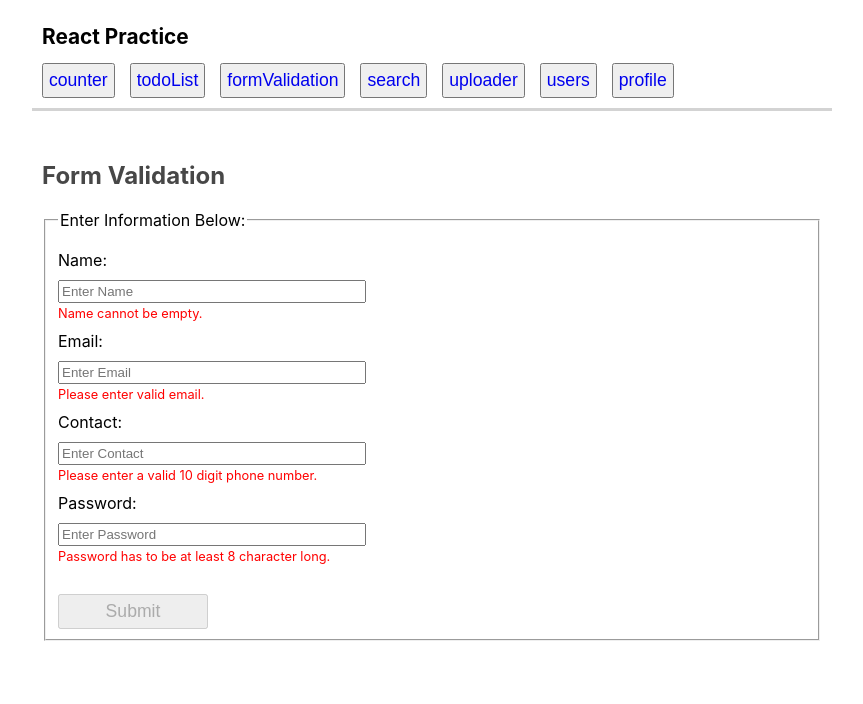
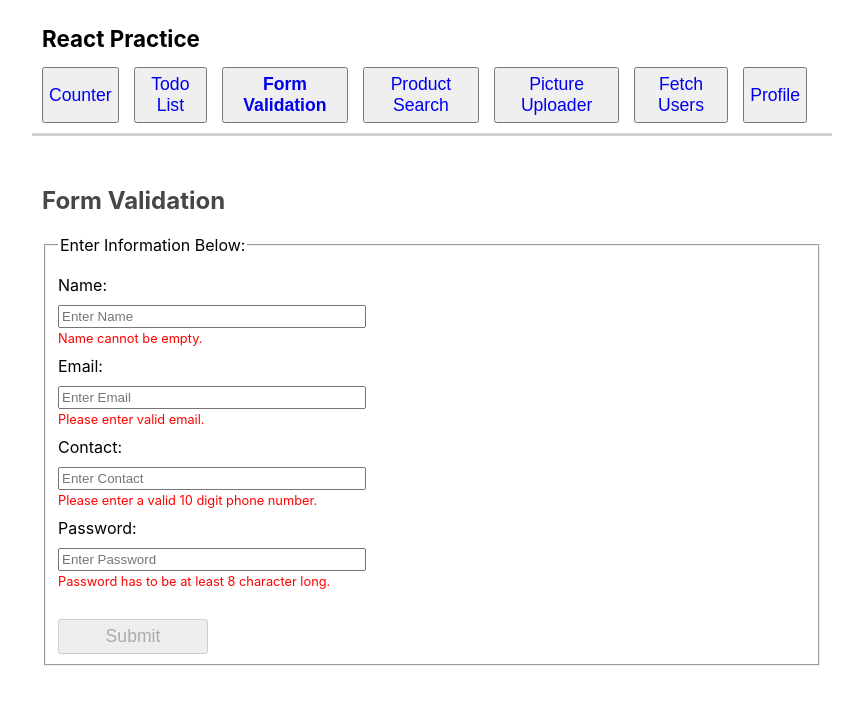
Before and after one commit to w314/ReactPractice, a React (Create React App) app in the folder react-practice-front/: page /formValidation in a window 1280 px wide. Shown: the top 704 px of the page, without its empty margins (208-1071 px from the left). Built offline with nearby package versions, Linux system fonts and the light colour scheme.

Commit message:
factor: Use regex for email validation

```diff
--- a/react-practice-front/src/Components/FormValidation/FormValidation.tsx
+++ b/react-practice-front/src/Components/FormValidation/FormValidation.tsx
@@ -20,10 +20,8 @@ const FormValidation: React.FC = () => {
 
 
     const validEmail = () => {
-        if(email.length < 7) return false
-        if(email.indexOf('@') == -1) return false
-        if(email.indexOf('.') == -1) return false
-        return true;
+        const regex = /^[a-zA-Z0-9._-]+@[a-zA-Z.-]+\.[a-zA-Z]{2,3}$/
+        return regex.test(email)
     }
 
     const handleEmailChange = (event: React.ChangeEvent<HTMLInputElement>) => {
--- a/react-practice-front/src/Components/Layout/Layout.css
+++ b/react-practice-front/src/Components/Layout/Layout.css
@@ -10,6 +10,6 @@ main {
 }
 
 .page-title {
-    font-size: 1.3em;
+    font-size: 1.4em;
     /* text-align: center; */
 }
--- a/react-practice-front/src/Components/Navbar/Nabvar.css
+++ b/react-practice-front/src/Components/Navbar/Nabvar.css
@@ -7,3 +7,7 @@
 .link {
     text-decoration: none;
 }
+
+.active {
+    font-weight: 800;
+}
--- a/react-practice-front/src/Components/Navbar/Navbar.tsx
+++ b/react-practice-front/src/Components/Navbar/Navbar.tsx
@@ -2,16 +2,22 @@ import React from "react";
 import { NavLink } from 'react-router-dom'
 import './Nabvar.css'
 
+type linkType = {
+    id: number,
+    path: string,
+    name: string
+}
+
 const NavItem: React.FC<{
-    link: string
-}> = ({ link}) => {
+    link: linkType
+}> = ({ link }) => {
 
     return(
      <button className="button">
         <NavLink
             className="link"
-            to={`./${link}`}
-        >{link}</NavLink>
+            to={`./${link.path}`}
+        >{link.name}</NavLink>
      </button>
     )
 }
@@ -19,14 +25,22 @@ const NavItem: React.FC<{
 
 const Navbar: React.FC<{}> = () => {
 
-    const navItems = ["counter", "todoList", "formValidation", "search","uploader", "users","profile"]
+    const navItems = [
+        { id: 1, path: "counter", name: "Counter" },
+        { id: 2, path: "todoList", name: "Todo List" },
+        { id: 3, path: "formValidation", name: "Form Validation" },
+        { id: 4, path: "search", name: "Product Search" },
+        { id: 5, path: "uploader", name: "Picture Uploader" },
+        { id: 6, path: "users", name: "Fetch Users" },
+        { id: 7, path: "profile", name: "Profile" }
+    ]
 
     return (
         <>
         <nav className="flex">
-            {navItems.map((link, index) => (
+            {navItems.map(link => (
                 <NavItem
-                    key={index}
+                    key={link.id}
                     link={link}
                 />
             ))}
--- a/react-practice-front/src/Components/Profile/Profile.tsx
+++ b/react-practice-front/src/Components/Profile/Profile.tsx
@@ -14,6 +14,9 @@ const Profile: React.FC<{}> = () => {
     const fakeEmail = "email@example.com"
     const fakeContact = "123456789"
     const fakeImgUrl = 'https://st4.depositphotos.com/11634452/41441/v/450/depositphotos_414416674-stock-illustration-picture-profile-icon-male-icon.jpg'
+    // https://cdn.pixabay.com/photo/2024/05/26/00/40/lizard-8787888_1280.jpg
+
+    console.log(`ImageURL: ${imgUrl}`)
 
     const validName = () => {
         return name.length > 0;
@@ -32,6 +35,7 @@ const Profile: React.FC<{}> = () => {
 
 
     const handleImgUrlChange = (event: React.ChangeEvent<HTMLInputElement>) => {
+        console.log(`Image URL: ${imgUrl}`)
         setImgUrl(event.target.value);
     }
 
@@ -53,6 +57,7 @@ const Profile: React.FC<{}> = () => {
         :   <div className="image">
                 <img src={imgUrl ? imgUrl : fakeImgUrl} alt="Profile Photo" />
             </div>
+
         }
 
         <div className="form-row">
--- a/react-practice-front/src/Components/Search/Search.tsx
+++ b/react-practice-front/src/Components/Search/Search.tsx
@@ -43,9 +43,9 @@ const Search: React.FC<{}> = () => {
                 <th>Price</th>
             </tr>
             {products
-                .filter(product => product.name.toLowerCase().includes(filter))
+                .filter(product => product.name.toLowerCase().includes(filter.toLowerCase()))
                 .map(product => (
-                <tr>
+                <tr key={product.id}>
                     <td>{product.name}</td>
                     <td>{product.price}</td>
                 </tr>
```
